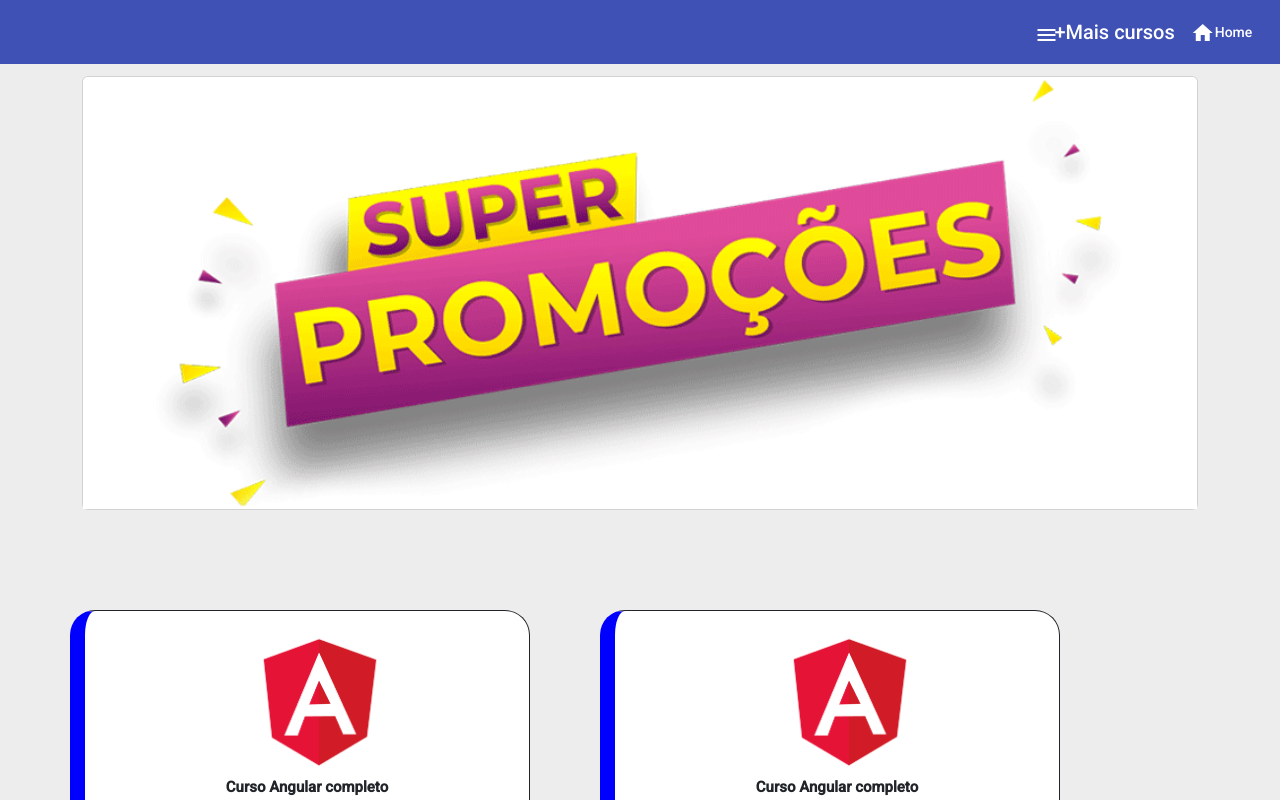
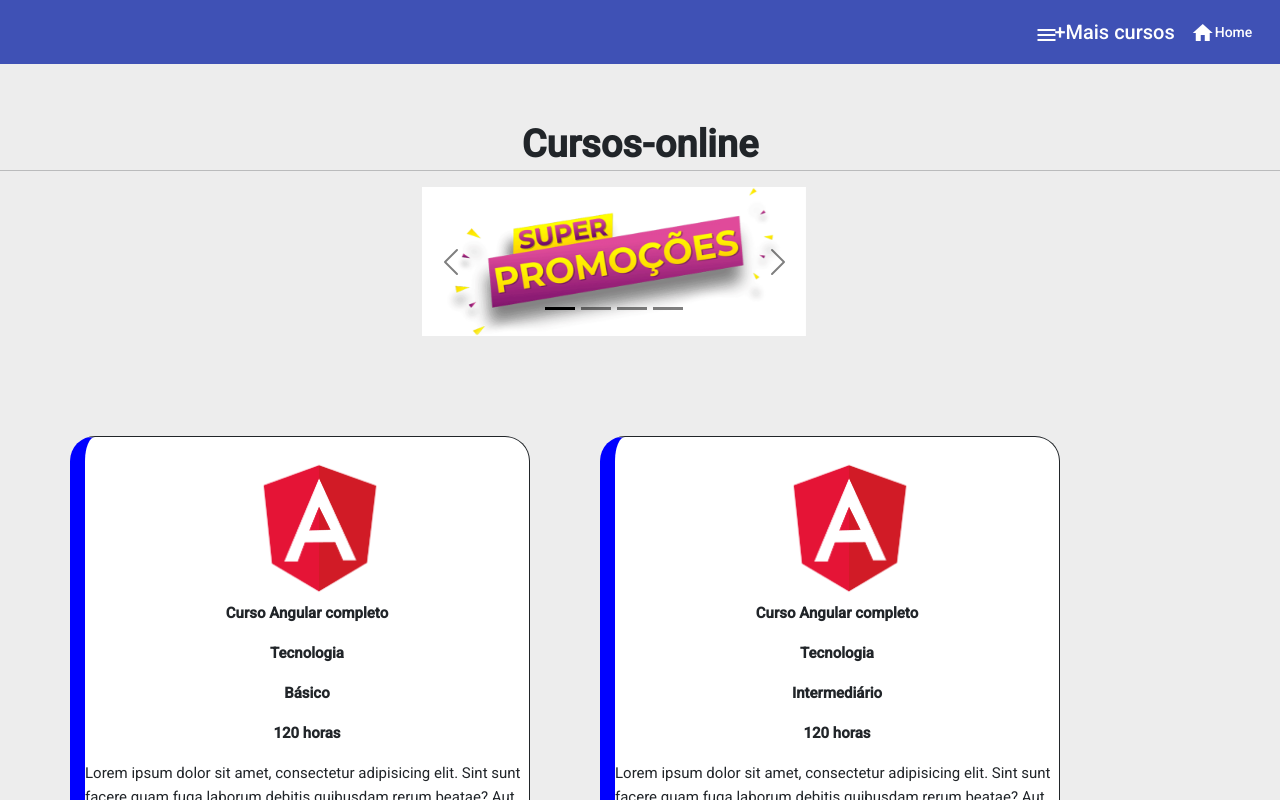
Before and after one commit to alexandre21ssouza/feedback, an Angular app: page /cursolist in a window 1280 px wide. Shown: the top 800 px of the page. Built offline with nearby package versions, Linux system fonts and the light colour scheme.

Commit message:
adição do carousel

```diff
--- a/src/app/auth/components/login/login.component.html
+++ b/src/app/auth/components/login/login.component.html
@@ -1,7 +1,8 @@
 <div class="container">
     <div class="form-wrapper p-5 m-5 shadow rounded">
         <form [formGroup]="loginForm" (ngSubmit)="onSubmit()">
-            <a [routerLink]="['']"><img class="top" src="assets/logo.png" alt="Logo da aplicação" style="width: 260px;"></a>
+            <a [routerLink]="['']"><img class="top" src="assets/logo.png" alt="Logo da aplicação"
+                    style="width: 260px;"></a>
             <h2>Login</h2>
             <p>Seja bem-vindo(a)!</p>
             <p>Novo no site? <a routerLink="/cadastro"><button class="btn btn-link">Cadastre-se</button></a></p>
@@ -24,7 +25,8 @@
                     <mat-icon>{{ocultar ? 'visibility_off' : 'visibility'}}</mat-icon>
                 </button>
             </mat-form-field>
-            <button (click)="onSubmit()" mat-raised-button color="primary" class="mt-2" [disabled]="loginForm.invalid" routerLink="/cursolist">Login</button>
+            <button (click)="onSubmit()" mat-raised-button color="primary" class="mt-2" [disabled]="loginForm.invalid"
+                routerLink="/cursolist">Login</button>
             <a class="my-3" routerLink="">Esqueci minha senha</a>
             <h3 class="my-2">ou</h3>
             <button (click)="onLoginGoogle()" type="button" mat-raised-button color="warn">
--- a/src/app/core/components/navbar/navbar.component.html
+++ b/src/app/core/components/navbar/navbar.component.html
@@ -7,12 +7,12 @@
       <mat-menu #menu="matMenu">
         <button mat-menu-item routerLink="login">Login</button>
         <button mat-menu-item routerLink="cadastro">Cadastre-se como aluno</button>
-        <button mat-menu-item routerLink="login">Item 1</button>
-        <button mat-menu-item routerLink="login">Item 1</button>
       </mat-menu>
     </button>
-    <span >+Mais cursos</span>
-    <button mat-button class="alin" [routerLink]="['']"><mat-icon>home</mat-icon>Home</button>
+    <span>+Mais cursos</span>
+    <button mat-button class="alin" [routerLink]="['']">
+      <mat-icon>home</mat-icon>Home
+    </button>
     <span class="example-spacer"></span>
     <button mat-icon-button class="example-icon favorite-icon" aria-label="Example icon-button with heart icon">
       <mat-icon></mat-icon>
--- a/src/app/cursos/components/curso-list/curso-list/curso-list.component.html
+++ b/src/app/cursos/components/curso-list/curso-list/curso-list.component.html
@@ -1,11 +1,56 @@
-<div class="container">
-    <div class="card mb-3">
-        <img src="assets/banner-promocoes.png" class="card-img-top" alt="..."  >
+<div class="ouro">
+  <p>Cursos-online</p>
 </div>
-
+<hr>
+<div id="carouselDark" class="carousel carousel-dark slide" data-bs-ride="carousel">
+  <div class="carousel-indicators">
+    <button type="button" data-bs-target="#carouselExampleDark" data-bs-slide-to="0" class="active" aria-current="true"
+      aria-label="Slide 1"></button>
+    <button type="button" data-bs-target="#carouselExampleDark" data-bs-slide-to="1" aria-label="Slide 2"></button>
+    <button type="button" data-bs-target="#carouselExampleDark" data-bs-slide-to="2" aria-label="Slide 3"></button>
+    <button type="button" data-bs-target="#carouselExampleDark" data-bs-slide-to="3" aria-label="Slide 4"></button>
+  </div>
+  <div class="carousel-inner">
+    <div class="carousel-item active" data-bs-interval="10000">
+      <img src="assets/banner-promocoes.png" class="d-block w-100" alt="...">
+      <div class="carousel-caption d-none d-md-block">
+        <h5></h5>
+        <p></p>
+      </div>
+    </div>
+    <div class="carousel-item" data-bs-interval="2000">
+      <img src="assets/banner-python.jpg" class="d-block w-100" alt="...">
+      <div class="carousel-caption d-none d-md-block">
+        <h5>S</h5>
+        <p></p>
+      </div>
+    </div>
+    <div class="carousel-item">
+      <img src="assets/banner-react.png" class="d-block w-100" alt="...">
+      <div class="carousel-caption d-none d-md-block">
+        <h5></h5>
+        <p></p>
+      </div>
+    </div>
+    <div class="carousel-item">
+      <img src="assets/estudantes.png" class="d-block w-100" alt="...">
+      <div class="carousel-caption d-none d-md-block">
+        <h5></h5>
+        <p></p>
+      </div>
+    </div>
+  </div>
+  <button class="carousel-control-prev" type="button" data-bs-target="#carouselExampleDark" data-bs-slide="prev">
+    <span class="carousel-control-prev-icon" aria-hidden="true"></span>
+    <span class="visually-hidden">Previous</span>
+  </button>
+  <button class="carousel-control-next" type="button" data-bs-target="#carouselExampleDark" data-bs-slide="next">
+    <span class="carousel-control-next-icon" aria-hidden="true"></span>
+    <span class="visually-hidden">Next</span>
+  </button>
 </div>
 <div class="lista">
-    <div *ngFor="let listaDeCursos of array" class="filho" >
+  <div *ngFor="let listaDeCursos of array" class="filho">
     <img [src]="listaDeCursos.imagem" class="img" alt="Imagens dos cursos">
     <div class="card-body">
       <h4 class="card-title">{{listaDeCursos.nomeDoCurso}}</h4>
@@ -16,7 +61,7 @@
         <p class="card-text">{{listaDeCursos.descricao}}
         </p>
       </h4>
-            <h3 class="text-success"  [ngClass]="{'text-muted riscado': listaDeCursos.emPromocao}">{{listaDeCursos.valor
+      <h3 class="text-success" [ngClass]="{'text-muted riscado': listaDeCursos.emPromocao}">{{listaDeCursos.valor
         |
         currency:"BRL"}}
       </h3>
--- a/src/app/cursos/components/curso-list/curso-list/curso-list.component.scss
+++ b/src/app/cursos/components/curso-list/curso-list/curso-list.component.scss
@@ -1,8 +1,19 @@
-.container{
-    background-image: inherit;
-    background-size: cover;
-    width: 220%;
-    height: 20%;
+.ouro{
+    font-size: 38px;
+    font-weight: bold;
+    text-align: center;
+    margin-top: 70px;
+}
+
+.carousel{
+  display: flex;
+  align-items: center;
+  justify-content:center ;
+  flex-wrap: wrap;
+  width: 30%;
+  height: 40%;
+  margin-left: 33%;
+
 }
 
 .body{
--- a/src/app/shared/home/home.component.html
+++ b/src/app/shared/home/home.component.html
@@ -1,46 +1,64 @@
-<div id="carouselExampleInterval" class="carousel slide" data-bs-ride="carousel">
+<div class="ouro">
+  <p>+Mais Cursos, aqui você sabe mais!</p>
+</div>
+<hr>
+<div id="carouselDark" class="carousel carousel-dark slide" data-bs-ride="carousel">
+  <div class="carousel-indicators">
+    <button type="button" data-bs-target="#carouselExampleDark" data-bs-slide-to="0" class="active" aria-current="true"
+      aria-label="Slide 1"></button>
+    <button type="button" data-bs-target="#carouselExampleDark" data-bs-slide-to="1" aria-label="Slide 2"></button>
+    <button type="button" data-bs-target="#carouselExampleDark" data-bs-slide-to="2" aria-label="Slide 3"></button>
+  </div>
   <div class="carousel-inner">
     <div class="carousel-item active" data-bs-interval="10000">
-      <img src="..." class="d-block w-100" alt="...">
+      <img src="assets/banner-capacitacao.jpg" class="d-block w-100" alt="...">
+      <div class="carousel-caption d-none d-md-block">
+        <h5></h5>
+        <p></p>
+      </div>
     </div>
     <div class="carousel-item" data-bs-interval="2000">
-      <img src="assets/banner-promocoes.png" class="d-block w-100" alt="...">
+      <img src="assets/banner-cursos-educacao.jpg" class="d-block w-100" alt="...">
+      <div class="carousel-caption d-none d-md-block">
+        <h5></h5>
+        <p></p>
+      </div>
     </div>
     <div class="carousel-item">
-      <img src="assets/banner-python.jpg" class="d-block w-100" alt="...">
+      <img src="assets/cursos-online.png" class="d-block w-100" alt="...">
+      <div class="carousel-caption d-none d-md-block">
+        <h5></h5>
+        <p></p>
       </div>
     </div>
-  <button class="carousel-control-prev" type="button" data-bs-target="#carouselExampleInterval" data-bs-slide="prev">
+  </div>
+  <button class="carousel-control-prev" type="button" data-bs-target="#carouselExampleDark" data-bs-slide="prev">
     <span class="carousel-control-prev-icon" aria-hidden="true"></span>
     <span class="visually-hidden">Previous</span>
   </button>
-  <button class="carousel-control-next" type="button" data-bs-target="#carouselExampleInterval" data-bs-slide="next">
+  <button class="carousel-control-next" type="button" data-bs-target="#carouselExampleDark" data-bs-slide="next">
     <span class="carousel-control-next-icon" aria-hidden="true"></span>
     <span class="visually-hidden">Next</span>
   </button>
-
+</div>
+<div class="loglog">
+  <img class="t-log" src="assets/logo.png" alt="logo">
 </div>
 <div>
-  <h1 class="titulo"> <strong>Bem vindo(a) a +Mais cursos!</strong></h1>
+  <h1 class="titulo"> <strong>Quem somos!</strong></h1>
   <div>
     <p class="to">
       Somos uma empresa que leva a sério o seu aprendizado, atendendo quem tem vontade de se capacitar e dar um "up"
       no seu conhecimento. Estamos no seguimento de cursos como uma das maiores empresas do setor de serviços de
       capacitação EAD.
-    </p>
-  </div>
-</div>
-<div class="estudante">
-  <img src="assets/foto-navbar.png" class="d-b" alt="...">
-</div>
-<p class="to">
       Também estamos no seguimento de anúncio de cursos, onde
       as empresas podem divulgar seus cursos na nossa plataforma, e aqui o cliente está no centro de tudo o que fazemos.
       Procuramos proativamente fornecer o melhor serviço para nossos clientes e agregar valor,
       levamos o conhecimento muito a sério, onde combinamos a fome do saber com as ferramentas digitais e a nossa vasta
-  experiência em relacionamento com o consumidor, para fornecer a melhor experiência possível dos nossos serviços para
+      experiência em relacionamento com o consumidor, para fornecer a melhor experiência possível dos nossos serviços
+      para
       que seja valioso tanto para os alunos e também para as empresas.
     </p>
-<div class="empresa">
-  <img src="assets/empresas.jpg" class="t-b" alt="...">
+    <div class="estudante">
+      <img src="assets/foto-navbar.png" class="d-b" alt="...">
     </div>
--- a/src/app/shared/home/home.component.scss
+++ b/src/app/shared/home/home.component.scss
@@ -1,3 +1,23 @@
+.ouro{
+  font-size: 38px;
+  font-weight: bold;
+  text-align: center;
+  margin-top: 70px;
+  color: blue;
+}
+
+.carousel{
+  display: flex;
+  align-items: center;
+  justify-content:center ;
+  flex-wrap: wrap;
+  width: 30%;
+  height: 40%;
+  margin-left: 33%;
+
+}
+
+
 .loglog{
   display: flex;
   justify-content: center;
@@ -10,6 +30,7 @@
   height: 300px;
   border: solid blue 5px;
   border-radius: 25px;
+  margin-top: 100px;
   margin-bottom: 100px;
 }
 
@@ -20,19 +41,18 @@
 
 
 .to{
-text-align: justify;
-font-family: Verdana, Geneva, Tahoma, sans-serif;
-font-size: 17px;
-
-
-}
-.estudante{
   display: flex;
-  justify-content: end;
-
+  border: solid 5px blue;
+  border-radius: 10px;
+  width: 70%;
+  margin-left: 13%;
+  text-align: justify;
+  font-family: Verdana, Geneva, Tahoma, sans-serif;
+  font-size: 17px;
 }
 
 .d-b{
+  margin-left: 35%;
   margin-top: 30px;
   margin-bottom: 30px;
   width: 500px;
@@ -40,18 +60,3 @@ font-size: 17px;
   border: solid 1px;
   border-radius: 25px;
 }
-
-
-.empresa{
-  display: flex;
-  justify-content:start ;
-}
-.t-b{
-  margin-top: 30px;
-  margin-bottom: 30px;
-  width: 500px;
-  height: 350px;
-  border: solid 1px;
-  border-radius: 25px;
-
-}
--- a/src/index.html
+++ b/src/index.html
@@ -10,8 +10,11 @@
   <link rel="preconnect" href="https://fonts.gstatic.com">
   <link href="https://fonts.googleapis.com/css2?family=Roboto:wght@300;400;500&display=swap" rel="stylesheet">
   <link href="https://fonts.googleapis.com/icon?family=Material+Icons" rel="stylesheet">
-<link href="https://cdn.jsdelivr.net/npm/bootstrap@5.2.0-beta1/dist/css/bootstrap.min.css" rel="stylesheet" integrity="sha384-0evHe/X+R7YkIZDRvuzKMRqM+OrBnVFBL6DOitfPri4tjfHxaWutUpFmBp4vmVor" crossorigin="anonymous">
-</head>
+  <link href="https://cdn.jsdelivr.net/npm/bootstrap@5.2.0-beta1/dist/css/bootstrap.min.css" rel="stylesheet"
+    integrity="sha384-0evHe/X+R7YkIZDRvuzKMRqM+OrBnVFBL6DOitfPri4tjfHxaWutUpFmBp4vmVor" crossorigin="anonymous" />
+  <script src="https://cdn.jsdelivr.net/npm/bootstrap@5.2.0-beta1/dist/js/bootstrap.bundle.min.js"
+    integrity="sha384-pprn3073KE6tl6bjs2QrFaJGz5/SUsLqktiwsUTF55Jfv3qYSDhgCecCxMW52nD2"
+    crossorigin="anonymous"></script>
 
 <body class="mat-typography">
   <app-root></app-root>
--- a/src/styles.scss
+++ b/src/styles.scss
@@ -9,6 +9,8 @@ body {
     padding: 16px;
     margin-top: 0%;
     background-color: white;
+    border: solid 1px blue;
+    border-radius: 45px;
   }
 
   form {
@@ -19,7 +21,7 @@ body {
   }
 
   .container{
-    width: 50%;
-    height: 200px;
-    padding-top: -100px;
+    width: 10%;
+    height: 100px;
+    padding-top: -50px;
   }
```
Lines whose indentation alone changed are shown as unchanged.
